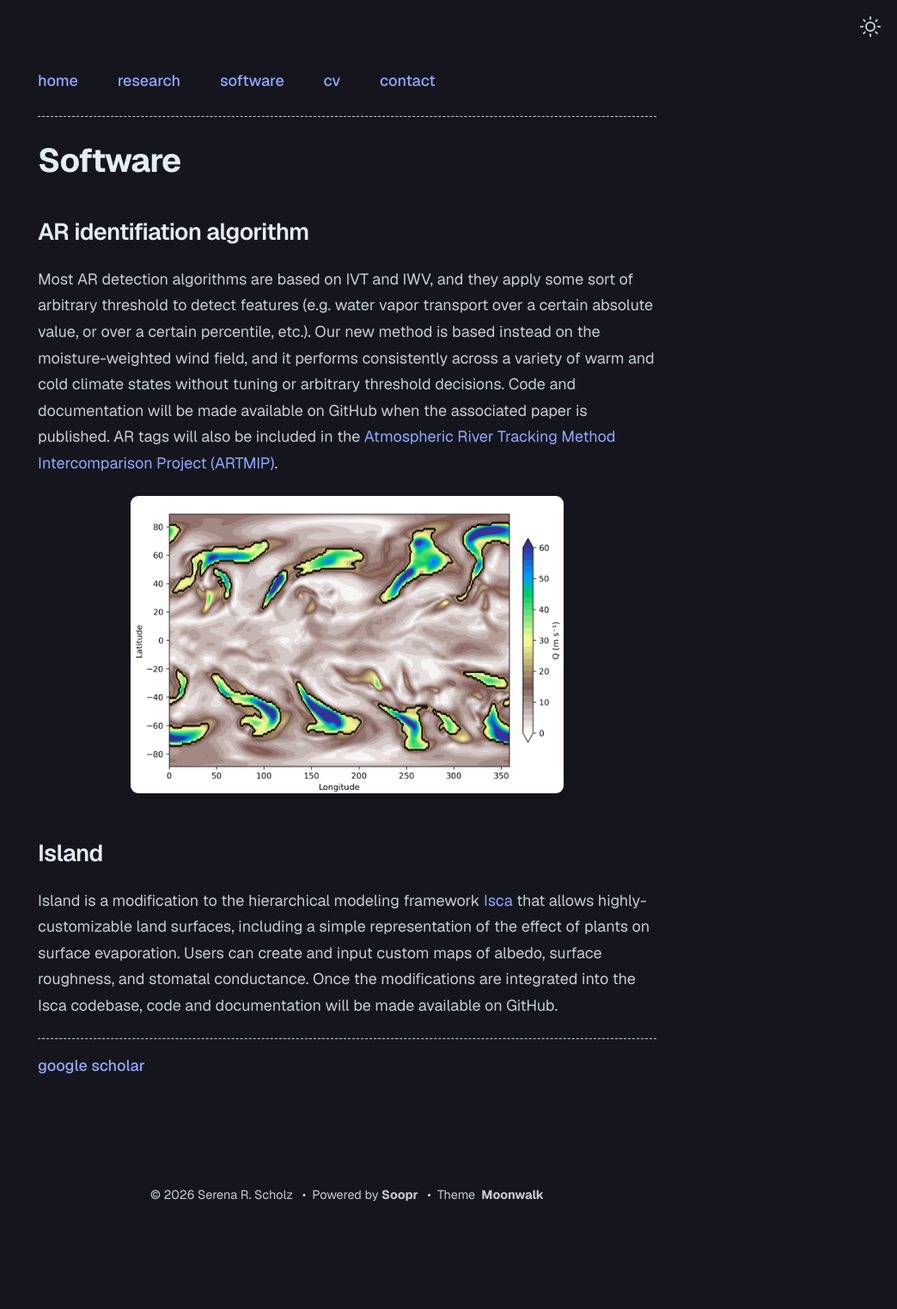
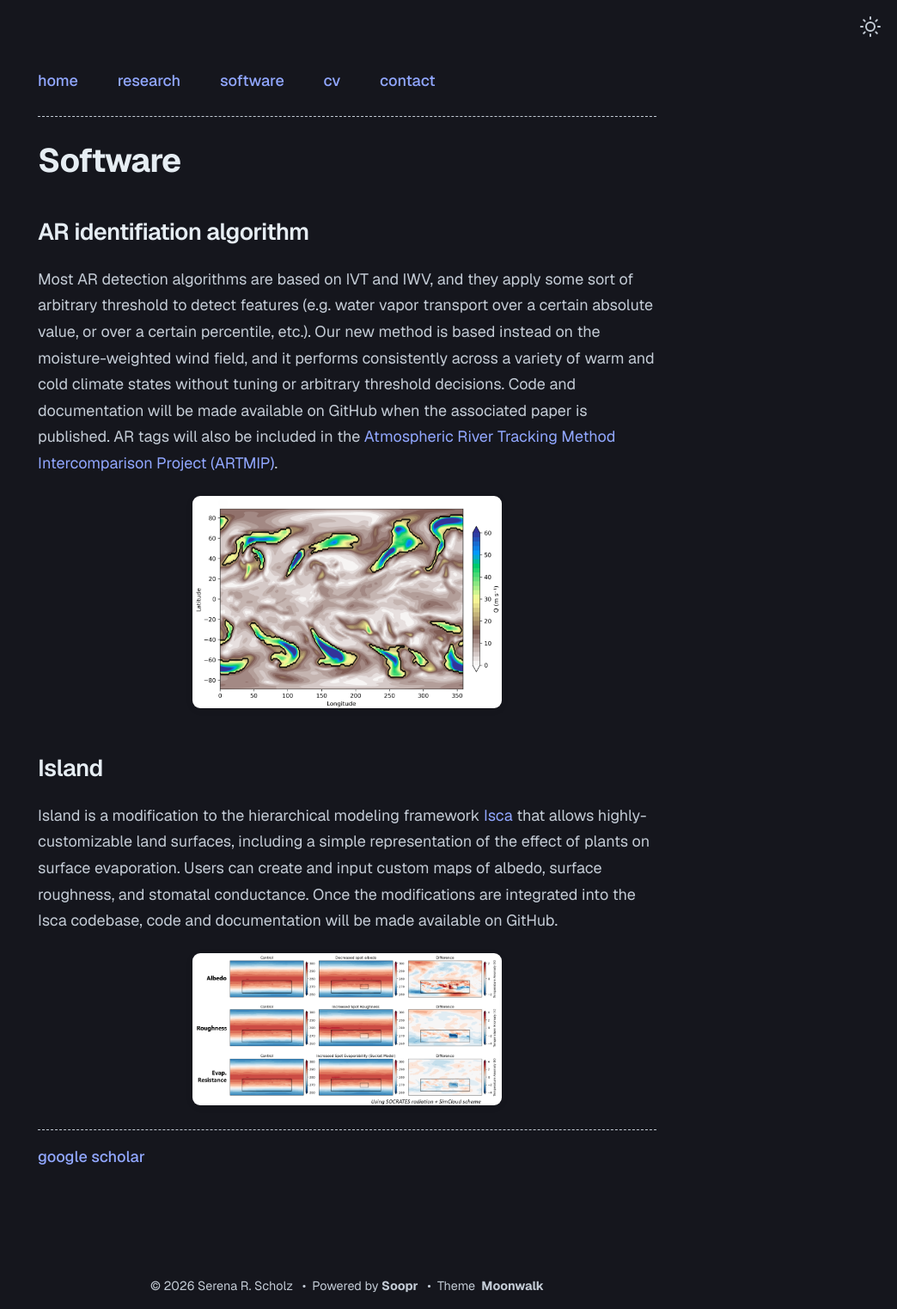
Before and after one commit to serenarscholz/serenarscholz.github.io, a Jekyll site: the page built from software.md, in a window 1280 px wide. Shown: the whole page at 86% size, without its empty margins (236-1280 px from the left). Built offline with Jekyll 4.4.1, drawn with Linux system fonts in a browser that asks for light colours; before the commit the page ends 1417 px from its top, so only the background shows below that.

Commit message:
Update software.md

```diff
--- a/software.md
+++ b/software.md
@@ -9,9 +9,13 @@ permalink: /software/
 Most AR detection algorithms are based on IVT and IWV, and they apply some sort of arbitrary threshold to detect features (e.g. water vapor transport over a certain absolute value, or over a certain percentile, etc.). Our new method is based instead on the moisture-weighted wind field, and it performs consistently across a variety of warm and cold climate states without tuning or arbitrary threshold decisions. Code and documentation will be made available on GitHub when the associated paper is published. AR tags will also be included in the [Atmospheric River Tracking Method Intercomparison Project (ARTMIP)](https://ncar.github.io/ARTMIP/intro.html).
 
 <div style="text-align: center; margin: 1em 0;">
-  <img src="/assets/ar_ids_quo.png" alt="AR identification" style="width: 70%; display: inline-block;">
+  <img src="/assets/ar_ids_quo.png" alt="AR identification" style="width: 50%; display: inline-block;">
 </div>
 
 ## Island
 
 Island is a modification to the hierarchical modeling framework [Isca](https://execlim.github.io/IscaWebsite/) that allows highly-customizable land surfaces, including a simple representation of the effect of plants on surface evaporation. Users can create and input custom maps of albedo, surface roughness, and stomatal conductance. Once the modifications are integrated into the Isca codebase, code and documentation will be made available on GitHub.
+
+<div style="text-align: center; margin: 1em 0;">
+  <img src="/assets/island_demo.png" alt="AR identification" style="width: 50%; display: inline-block;">
+</div>
```
